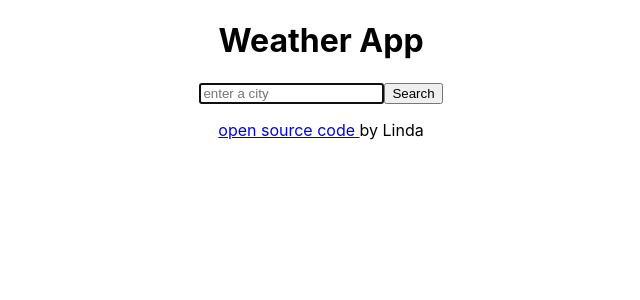
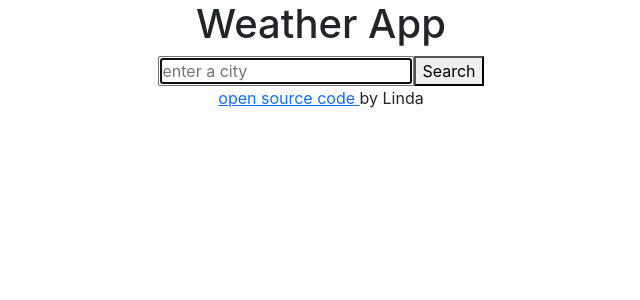
Before and after one commit to MarliDesign/shecodes-weather-app-react, a React (Create React App) app: page / in a window 1280 px wide. Shown: the top 300 px of the page, without its empty margins (319-959 px from the left). Built offline with nearby package versions, Linux system fonts and the light colour scheme.

Commit message:
added bootstrap

```diff
--- a/package.json
+++ b/package.json
@@ -7,6 +7,7 @@
     "@testing-library/react": "^13.4.0",
     "@testing-library/user-event": "^13.5.0",
     "axios": "^1.3.5",
+    "bootstrap": "^5.2.3",
     "react": "^18.2.0",
     "react-dom": "^18.2.0",
     "react-scripts": "5.0.1",
--- a/src/App.js
+++ b/src/App.js
@@ -5,9 +5,11 @@ import Footer from "./Footer.js";
 function App() {
   return (
     <div className="App">
-      <h1>Weather App</h1>
-      <WeatherSearch />
-      <Footer />
+      <div className="container">
+        <h1>Weather App</h1>
+        <WeatherSearch />
+        <Footer />
+      </div>
     </div>
   );
 }
```
Also changed, not shown: src/index.js (+7 -6 lines), 1 other file (tests, documents, lock files or other folders).
